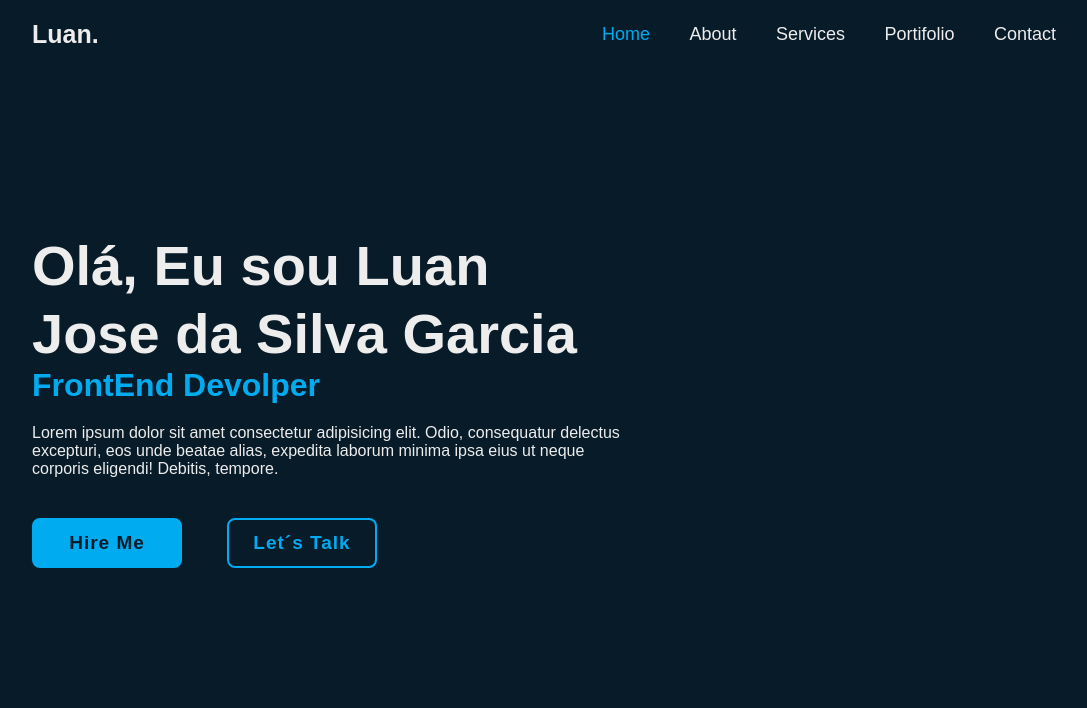
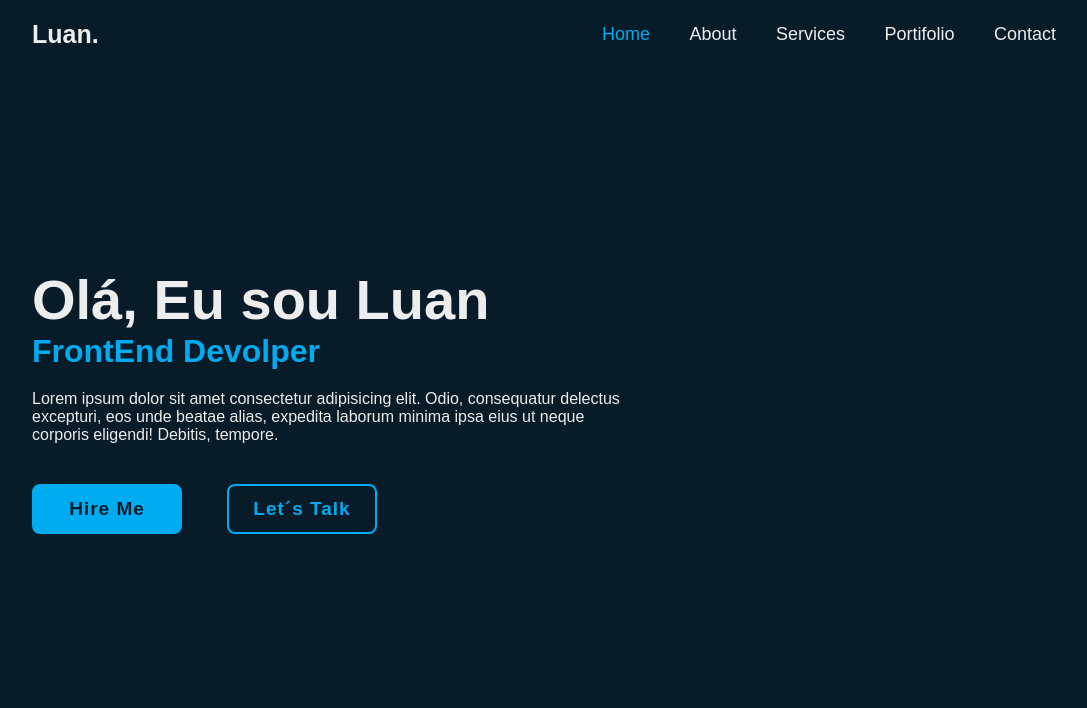
Before and after one commit to drkluan/PORTIFOLIO, a plain HTML site: page index.html in a window 1280 px wide. Shown: the top 708 px of the page, without its empty margins (96-1183 px from the left). Drawn offline with nearby package versions, Linux system fonts and the light colour scheme.

Commit message:
Update nome
atualização do nome

```diff
--- a/index.html
+++ b/index.html
@@ -22,7 +22,7 @@
 
     <section class="home">
         <div class="home-content">
-            <h1>Olá, Eu sou Luan Jose da Silva Garcia</h1>
+            <h1>Olá, Eu sou Luan</h1>
             <h3>FrontEnd Devolper</h3>
             <p>Lorem ipsum dolor sit amet consectetur adipisicing elit. Odio, consequatur delectus excepturi, eos unde beatae alias, expedita laborum minima ipsa eius ut neque corporis eligendi! Debitis, tempore.</p>
             <div class="btn-box">
```
